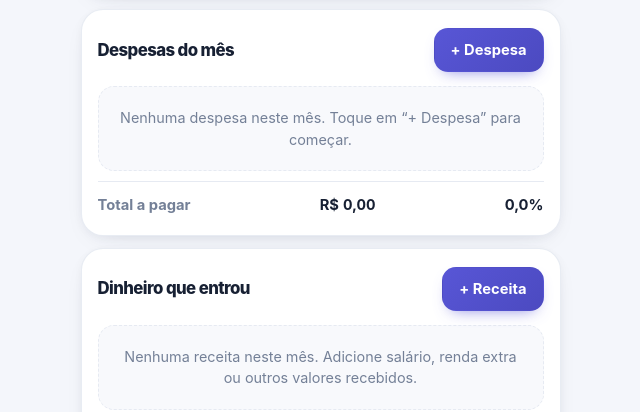
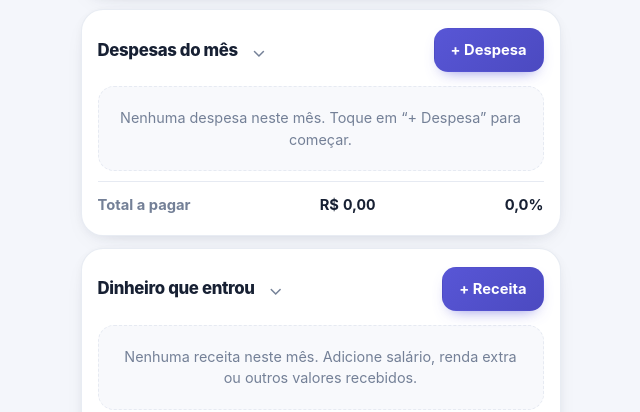
Before and after one commit to joaopedros111/controle-financeiro, a plain HTML site: page index.html in a window 1280 px wide. Shown: the part 873-1285 px from the top of the page, 312-952 px from the left. Drawn offline with Linux system fonts and the light colour scheme.

Commit message:
Atualização Geral 1.4

```diff
--- a/app.js
+++ b/app.js
@@ -1564,6 +1564,17 @@ function salvarReceita() {
 
 ui.adicionarReceita.addEventListener("click", () => abrirDialogoReceita(null));
 
+document.querySelectorAll(".bloco-retrair").forEach((botao) => {
+    botao.addEventListener("click", () => {
+        const expandido = botao.getAttribute("aria-expanded") === "true";
+        const conteudo = document.getElementById(botao.getAttribute("aria-controls"));
+        botao.setAttribute("aria-expanded", String(!expandido));
+        const titulo = botao.closest(".bloco-topo").querySelector("h2").textContent.trim().toLowerCase();
+        botao.setAttribute("aria-label", (expandido ? "Expandir " : "Recolher ") + titulo);
+        conteudo.hidden = expandido;
+    });
+});
+
 
 
 ui.formReceita.addEventListener("submit", (evento) => {
--- a/index.html
+++ b/index.html
@@ -171,19 +171,25 @@
 
 <section class="bloco despesas" aria-labelledby="titulo-despesas">
     <div class="bloco-topo">
+        <div class="bloco-titulo-retratil">
             <h2 id="titulo-despesas">Despesas do mês</h2>
+            <button class="bloco-retrair" type="button" aria-expanded="true" aria-controls="conteudo-despesas" aria-label="Recolher despesas">
+                <span class="bloco-seta" aria-hidden="true">⌄</span>
+            </button>
+        </div>
         <button id="adicionar-despesa" class="btn btn-primario" type="button">
             + Despesa
         </button>
     </div>
 
+    <div id="conteudo-despesas">
         <div id="lista-despesas"></div>
         <p class="vazio" id="vazio-despesas"></p>
-
         <div class="total">
             <span id="total-rotulo">Total a pagar</span>
             <span id="total-valor">R$ 0,00</span>
             <span id="total-percentual">0,0%</span>
+        </div>
     </div>
 </section>
 
@@ -193,20 +199,26 @@
 
 <section class="bloco" aria-labelledby="titulo-receitas">
     <div class="bloco-topo">
+        <div class="bloco-titulo-retratil">
             <h2 id="titulo-receitas">Dinheiro que entrou</h2>
+            <button class="bloco-retrair" type="button" aria-expanded="true" aria-controls="conteudo-receitas" aria-label="Recolher dinheiro que entrou">
+                <span class="bloco-seta" aria-hidden="true">⌄</span>
+            </button>
+        </div>
         <button id="adicionar-receita" class="btn btn-primario" type="button">
             + Receita
         </button>
     </div>
 
+    <div id="conteudo-receitas">
         <div id="lista-receitas"></div>
         <p class="vazio" id="vazio-receitas">
             Nenhuma receita neste mês. Adicione salário, renda extra ou outros valores recebidos.
         </p>
-
         <div class="total total-receitas">
             <span>Total</span>
             <span id="total-receitas-lista">R$ 0,00</span>
+        </div>
     </div>
 </section>
 
--- a/style.css
+++ b/style.css
@@ -12,6 +12,25 @@
         padding: 0;
     }
 }
+
+.bloco-retrair {
+    display: inline-flex;
+    align-items: center;
+    justify-content: center;
+    width: 30px;
+    height: 30px;
+    padding: 0;
+    border: 0;
+    color: inherit;
+    background: transparent;
+    cursor: pointer;
+}
+
+.bloco-titulo-retratil { display: inline-flex; align-items: center; gap: 6px; min-width: 0; }
+.bloco-titulo-retratil h2 { margin: 0; font-size: 1.05rem; letter-spacing: -.02em; font-weight: 800; }
+.bloco-seta { display: inline-block; color: var(--texto-secundario); font-size: 1.15rem; line-height: 1; transition: transform .18s ease; }
+.bloco-retrair[aria-expanded="false"] .bloco-seta { transform: rotate(-90deg); }
+.bloco-retrair:focus-visible { outline: 2px solid var(--primaria); outline-offset: 4px; border-radius: 4px; }
 
 @layer components {
     .topo {
```
Lines whose indentation alone changed are shown as unchanged.
